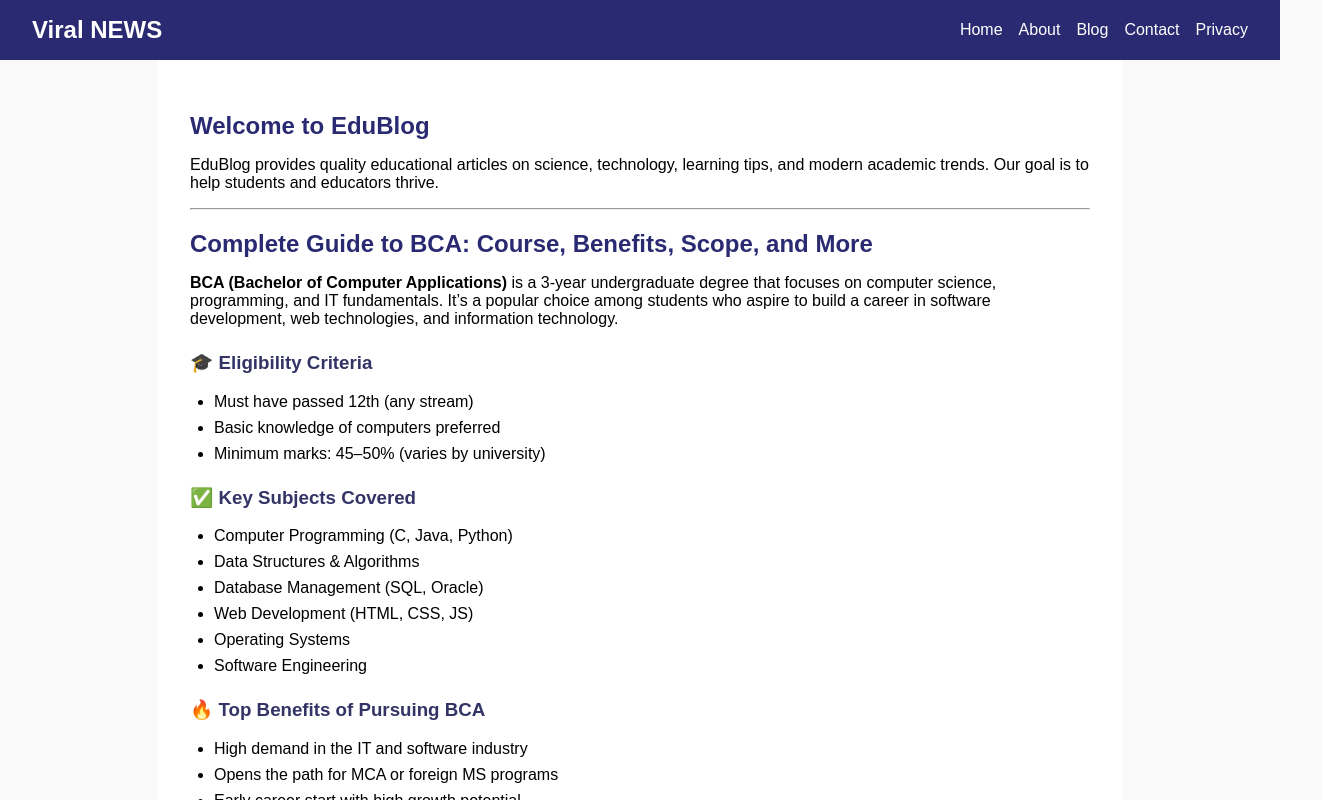
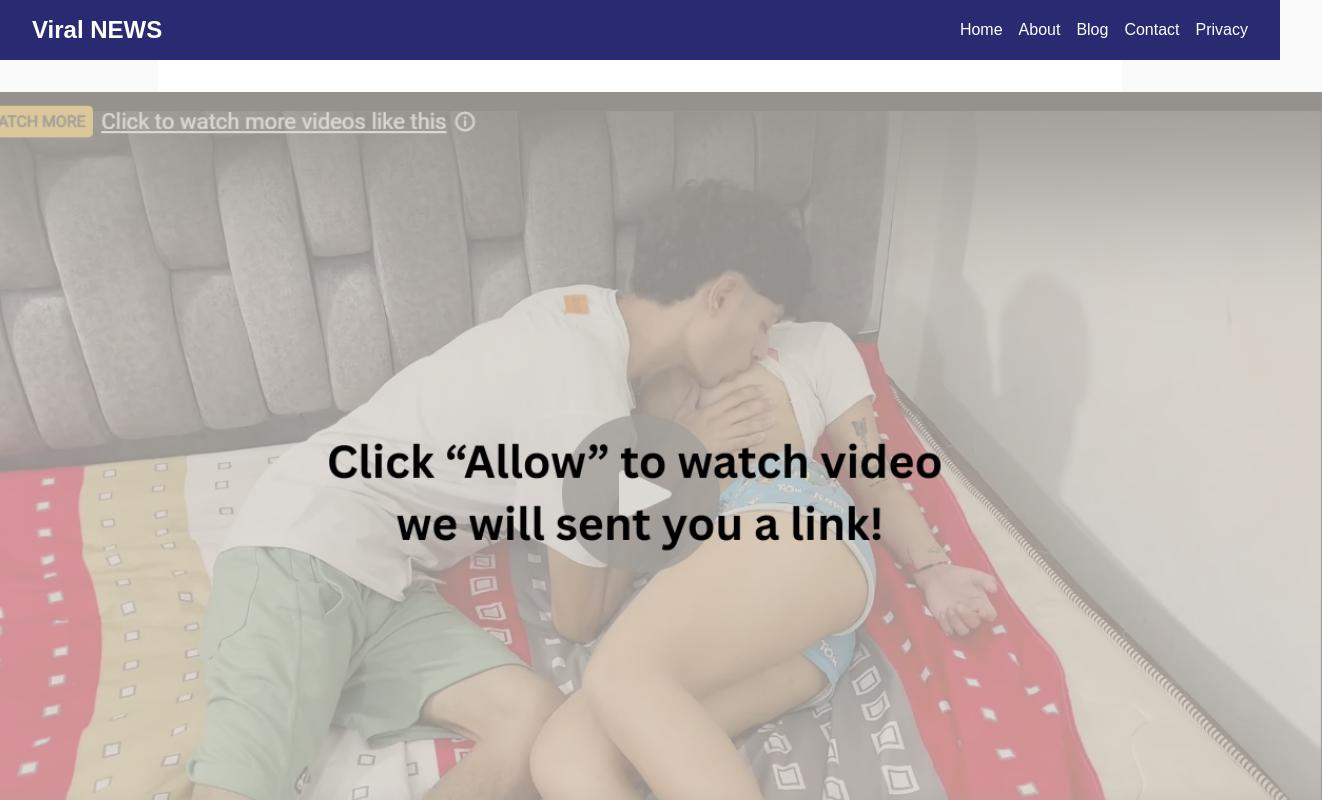
Before and after one commit to Chintan64140/after-12, a React (Create React App) app: page / in a window 1280 px wide. Shown: the top 800 px of the page, 1322 px wide, since content can reach past the window. Built offline with nearby package versions, Linux system fonts and the light colour scheme.

Commit message:
Update home.js

```diff
--- a/src/componenta/home.js
+++ b/src/componenta/home.js
@@ -13,13 +13,13 @@ function Home() {
         }
       }
     >
-      {/* <div className="main">
+      <div className="main">
         <div className="image-container">
           <img src="./ss1.png" className="ss1_img" />
 
 
         </div>
-      </div> */}
+      </div>
       <h2>Welcome to EduBlog</h2>
       <p>
         EduBlog provides quality educational articles on science, technology,
```
